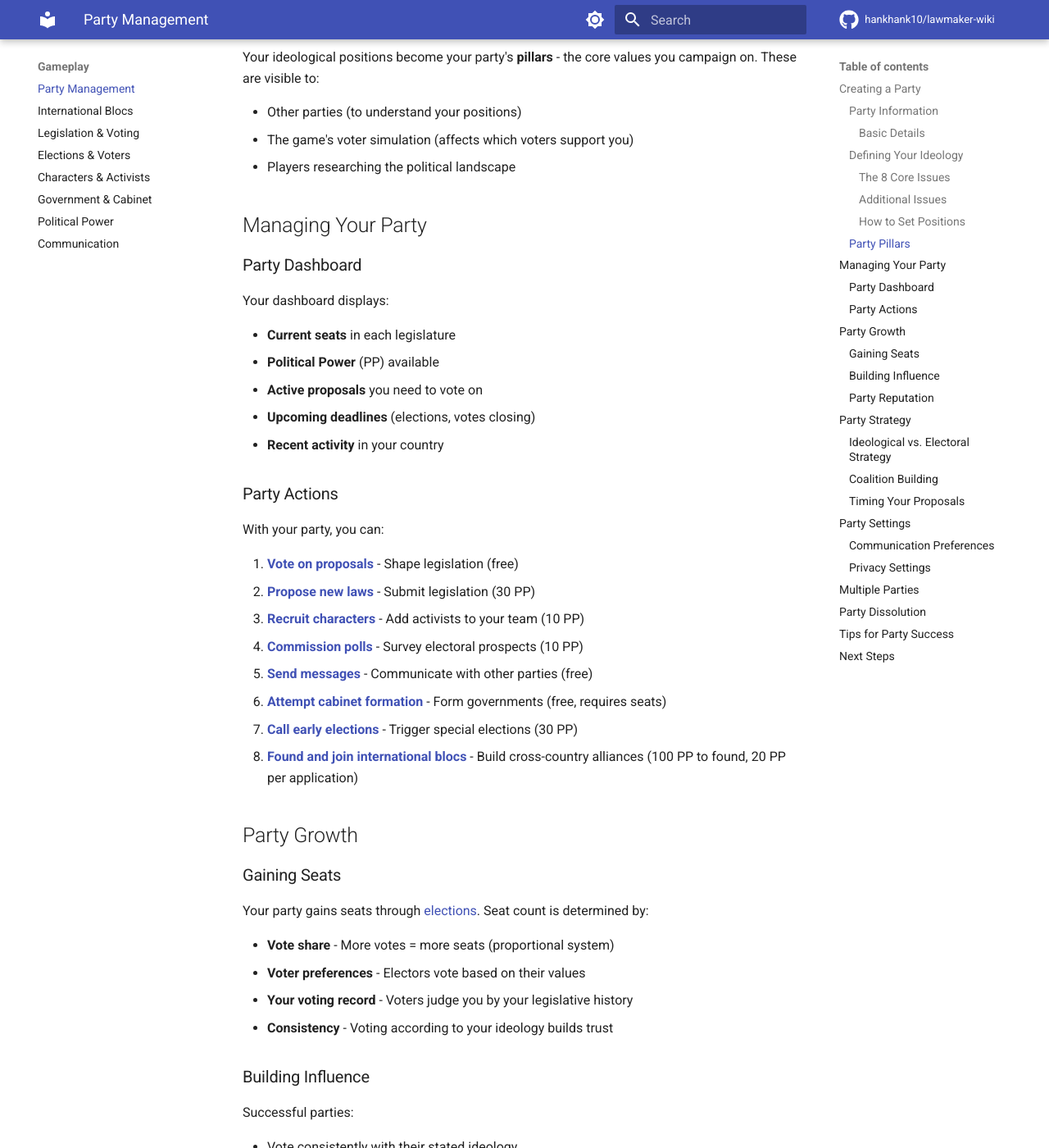
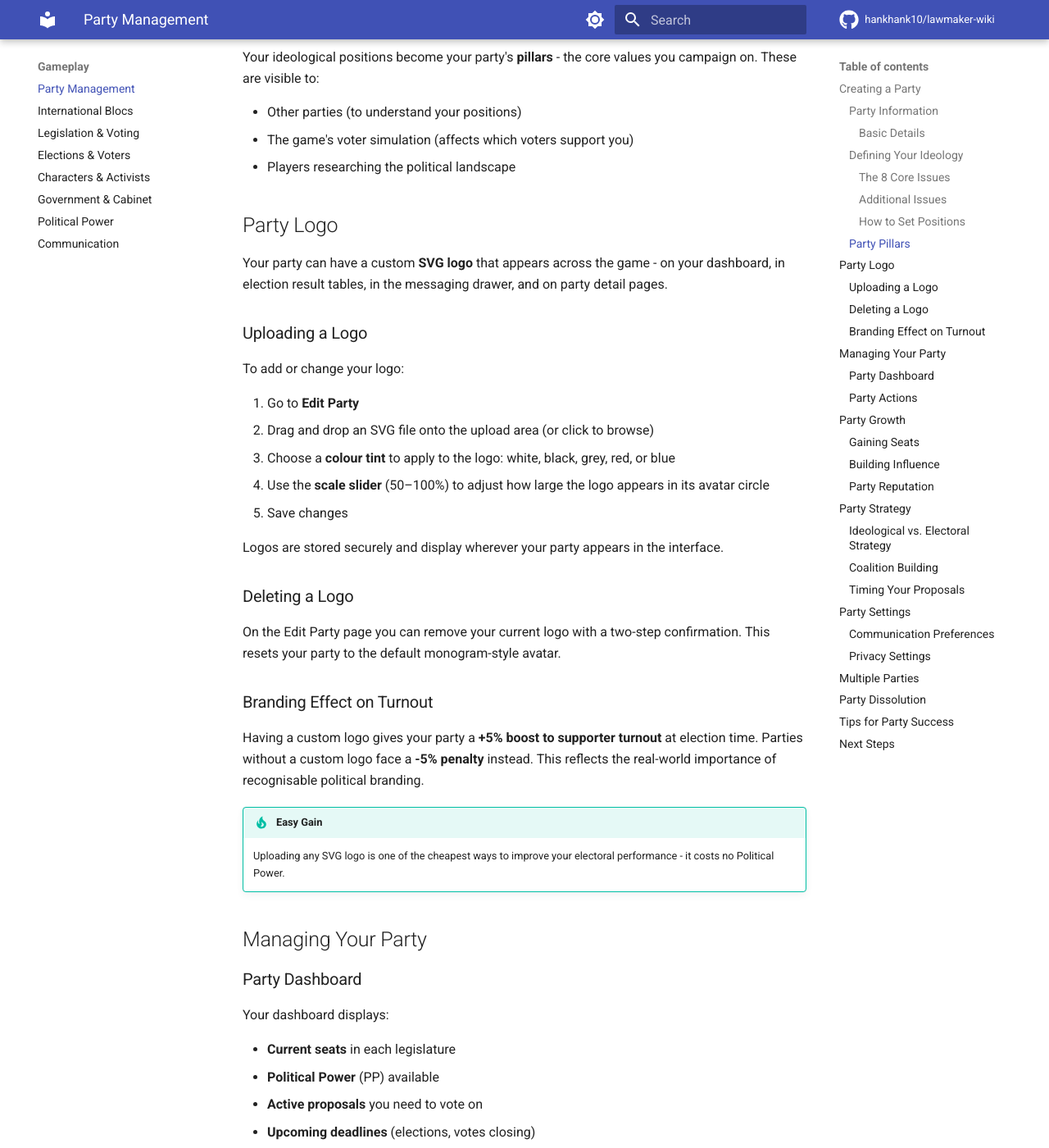
Before and after one commit to hankhank10/lawmaker-wiki, an MkDocs documentation site: the page built from docs/gameplay/parties.md, in a window 1280 px wide and 1400 px high, scrolled down 2453 px. Shown: the whole window at 82% size. Built offline with MkDocs 1.6.1 and Material for MkDocs 9.7.7, drawn with Linux system fonts in a browser that asks for light colours; comment, search, counter and statistics services are not loaded.

Commit message:
📝 Sync from private repo
Auto-synced from hankhank10/lawmaker/game-manual

```diff
--- a/docs/gameplay/parties.md
+++ b/docs/gameplay/parties.md
@@ -76,6 +76,33 @@ Your ideological positions become your party's **pillars** - the core values you
 - Other parties (to understand your positions)
 - The game's voter simulation (affects which voters support you)
 - Players researching the political landscape
+
+## Party Logo
+
+Your party can have a custom **SVG logo** that appears across the game - on your dashboard, in election result tables, in the messaging drawer, and on party detail pages.
+
+### Uploading a Logo
+
+To add or change your logo:
+
+1. Go to **Edit Party**
+2. Drag and drop an SVG file onto the upload area (or click to browse)
+3. Choose a **colour tint** to apply to the logo: white, black, grey, red, or blue
+4. Use the **scale slider** (50–100%) to adjust how large the logo appears in its avatar circle
+5. Save changes
+
+Logos are stored securely and display wherever your party appears in the interface.
+
+### Deleting a Logo
+
+On the Edit Party page you can remove your current logo with a two-step confirmation. This resets your party to the default monogram-style avatar.
+
+### Branding Effect on Turnout
+
+Having a custom logo gives your party a **+5% boost to supporter turnout** at election time. Parties without a custom logo face a **-5% penalty** instead. This reflects the real-world importance of recognisable political branding.
+
+!!! tip "Easy Gain"
+    Uploading any SVG logo is one of the cheapest ways to improve your electoral performance - it costs no Political Power.
 
 ## Managing Your Party
 
```
Also changed, not shown: docs/gameplay/elections.md (+1 -0 lines), docs/gameplay/international-blocs.md (+5 -2 lines).
